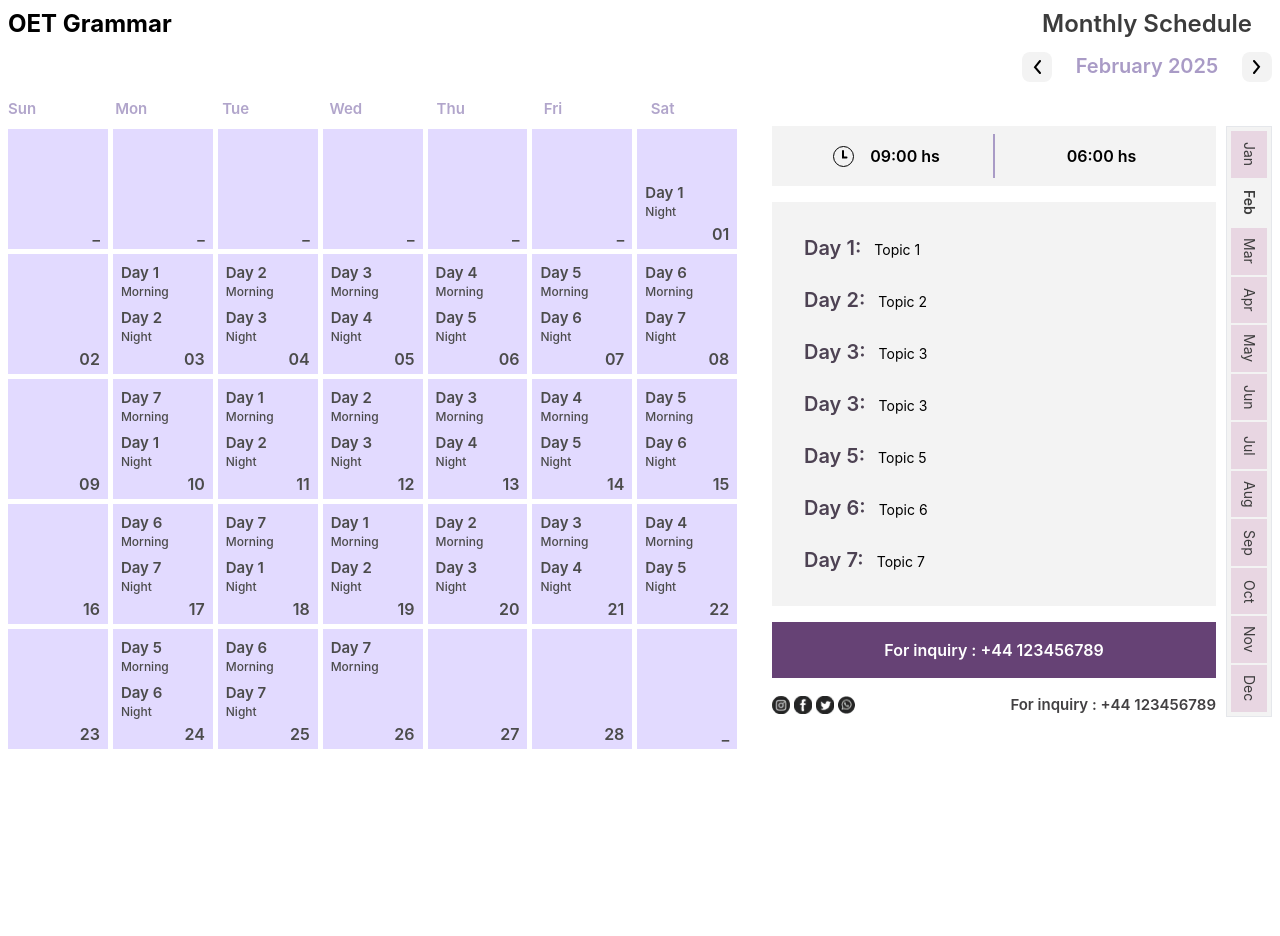
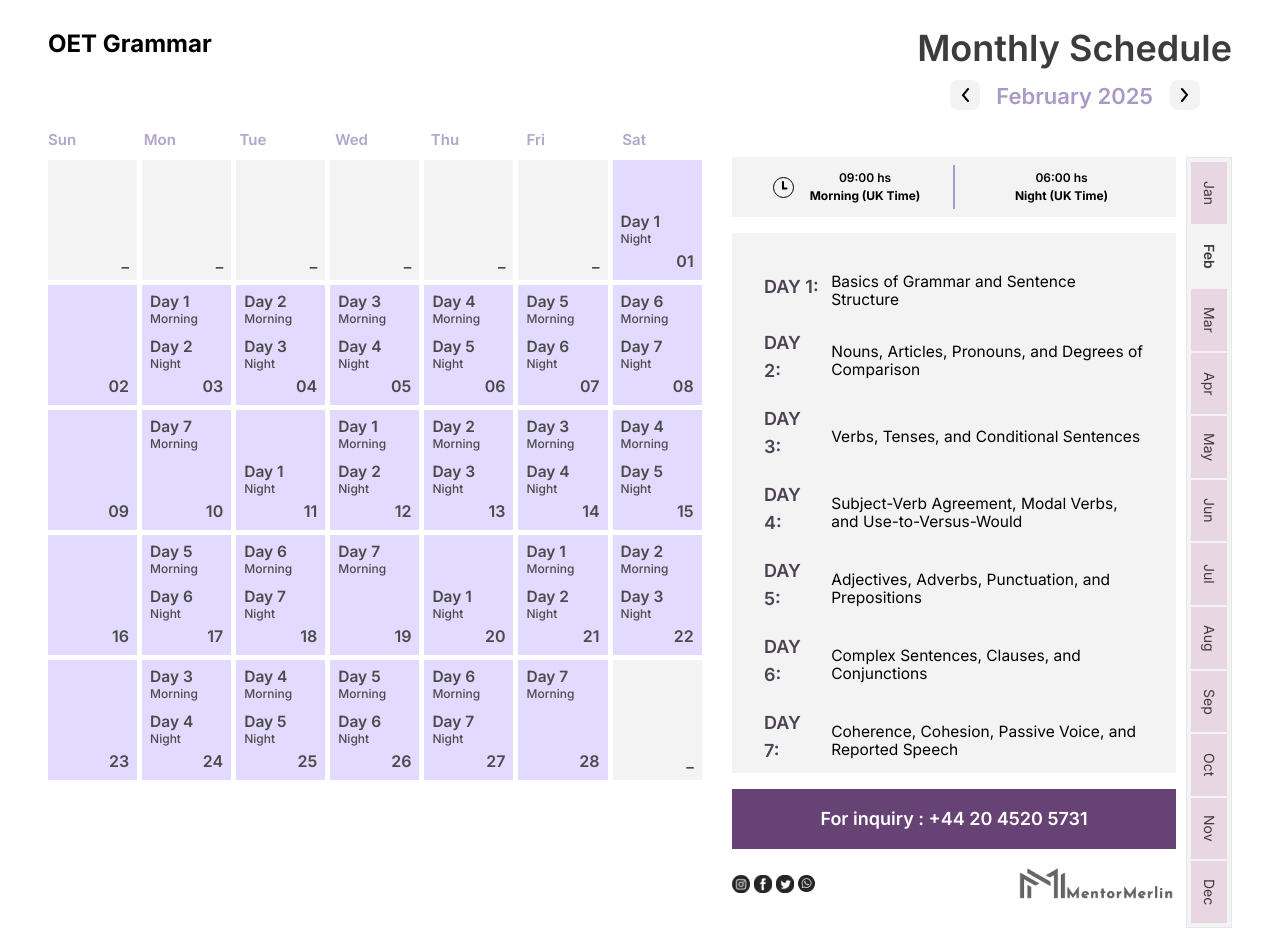
Before and after one commit to Sibin025/class_info, a React (Vite) app: page / in a window 1280 px wide. Before the commit the page ends 800 px from the top, so only its background shows below. Built offline with nearby package versions, Linux system fonts and the light colour scheme.

Commit message:
styles-changes-done

```diff
--- a/index.html
+++ b/index.html
@@ -1,10 +1,16 @@
-<!doctype html>
+<!DOCTYPE html>
 <html lang="en">
   <head>
     <meta charset="UTF-8" />
-    <link rel="icon" type="image/svg+xml" href="/vite.svg" />
+    <link rel="icon" type="image/svg+xml" href="https://mentormerlin.com/wp-content/uploads/2023/12/cropped-mentormerlin-32x32.webp" />
+    <link rel="preconnect" href="https://fonts.googleapis.com" />
+    <link rel="preconnect" href="https://fonts.gstatic.com" crossorigin />
+    <link
+      href="https://fonts.googleapis.com/css2?family=Inter:ital,opsz,wght@0,14..32,100..900;1,14..32,100..900&display=swap"
+      rel="stylesheet"
+    />
     <meta name="viewport" content="width=device-width, initial-scale=1.0" />
-    <title>Class Management App</title>
+    <title>Class Information</title>
   </head>
   <body>
     <div id="root"></div>
--- a/src/Pages/Home.jsx
+++ b/src/Pages/Home.jsx
@@ -32,15 +32,20 @@ const Home = () => {
 
   return (
     <>
+      <section className="md:mt-7 md:mx-10">
         <div className="m-2 xs:m6 min-w-[600px] xs:overflow-auto  box-border flex flex-col gap-4">
           <div className="flex justify-between w-full">
-          <h1 className="text-black text-2xl font-bold">OET Grammar </h1>
+            <h1 className="text-black text-2xl font-bold text-center">OET Grammar </h1>
             <div className="flex items-center flex-col gap-3">
-            <span className="text-[#3C3C3C] text-2xl font-semibold">
+              <span className="text-[#3C3C3C] text-4xl font-semibold">
                 Monthly Schedule
               </span>
               <div>
-              <MonthChangeSlider year={year} month={month} isAvailable={isAvailable} />
+                <MonthChangeSlider
+                  year={year}
+                  month={month}
+                  isAvailable={isAvailable}
+                />
               </div>
             </div>
           </div>
@@ -59,6 +64,7 @@ const Home = () => {
             </div>
           </div>
         </div>
+      </section>
     </>
   );
 };
--- a/src/components/Box.jsx
+++ b/src/components/Box.jsx
@@ -1,20 +1,15 @@
 import { useSelector } from "react-redux";
 
 const Box = ({ data, date, isDisabled = false }) => {
-  const haveNightClass =
-    data?.night_class_info !== undefined || data?.night_class_info !== null;
-  const haveMorningClass =
-    data?.morning_class_info !== undefined || data?.morning_class_info !== null;
-
   return (
     <div
-      className={`p-2 w-full h-full flex flex-col text-[#4B4B4B] justify-between bg-tertiary gap-1`}
+      className={`p-2 w-full h-full flex flex-col text-[#4B4B4B] justify-betweengap-1 ${date === '_' ? 'bg-primary' : 'bg-tertiary'}`}
     >
       <div className="font-medium flex flex-col gap-[6px] min-h-[81px]">
         <div className="min-h-[39px]">
           {data?.morning_class_info && (
             <>
-              <h1 className="font-semibold text-[15px]">
+              <h1 className="font-semibold text-[15.5px] leading-[18px]">
                 Day {data?.morning_class_info?.day}
               </h1>
               <p className="text-xs">Morning</p>
@@ -25,7 +20,7 @@ const Box = ({ data, date, isDisabled = false }) => {
         <div className="min-h-[39px]">
           {data?.night_class_info && (
             <>
-              <h1 className="font-semibold text-[15px]">
+              <h1 className="font-semibold text-[15.5px] leading-[18px]">
                 Day {data?.night_class_info?.day}
               </h1>
               <p className="text-xs">Night</p>
@@ -33,7 +28,7 @@ const Box = ({ data, date, isDisabled = false }) => {
           )}
         </div>
       </div>
-      <div className="text-end font-semibold ">{date}</div>
+      <div className="text-end font-semibold">{date}</div>
     </div>
   );
 };
--- a/src/components/MonthChangeSlider.jsx
+++ b/src/components/MonthChangeSlider.jsx
@@ -67,11 +67,11 @@ const MonthChangeSlider = ({ year, month, isAvailable }) => {
         <img src={leftArrow} alt="" />
       </span>
       {isAvailable ? (
-        <span className="text-xl font-semibold text-[#A99BC6]">
+        <span className="text-[22px] font-semibold text-[#A99BC6]">
           {months[month] + " " + year}
         </span>
       ) : (
-      <span className="text-xl font-semibold text-[#A99BC6]">
+      <span className="text-[22px] font-semibold text-[#A99BC6]">
         Not Available
       </span>
       )}
--- a/src/components/SideBar.jsx
+++ b/src/components/SideBar.jsx
@@ -1,59 +1,120 @@
-import clock from '../assets/images/clock.svg';
-import insta from '../assets/images/instagram.svg';
-import whats from '../assets/images/whatsapp.svg';
-import x from '../assets/images/X.svg';
-import fb from '../assets/images/fb.svg';
-import { months } from '../constants/constants';
-import MonthShowCard from './MonthShowCard';
-import { useSelector } from 'react-redux';
+import clock from "../assets/images/clock.svg";
+import insta from "../assets/images/instagram.svg";
+import whats from "../assets/images/whatsapp.svg";
+import x from "../assets/images/X.svg";
+import fb from "../assets/images/fb.svg";
+import { months } from "../constants/constants";
+import MonthShowCard from "./MonthShowCard";
+import { useSelector } from "react-redux";
 
+import logo from "../assets/images/logo.svg";
+import { Link } from "react-router-dom";
 
 const SideBar = () => {
-  const {month:monthNum} = useSelector((store)=> store.slotSelectData);
+  const { month: monthNum } = useSelector((store) => store.slotSelectData);
+
+  const classContents = [
+    {
+      day: "DAY 1",
+      content: "Basics of Grammar and Sentence Structure",
+    },
+    {
+      day: "DAY 2",
+      content: "Nouns, Articles, Pronouns, and Degrees of Comparison",
+    },
+    {
+      day: "DAY 3",
+      content: "Verbs, Tenses, and Conditional Sentences",
+    },
+    {
+      day: "DAY 4",
+      content: "Subject-Verb Agreement, Modal Verbs, and Use-to-Versus-Would",
+    },
+    {
+      day: "DAY 5",
+      content: "Adjectives, Adverbs, Punctuation, and Prepositions",
+    },
+    {
+      day: "DAY 6",
+      content: "Complex Sentences, Clauses, and Conjunctions",
+    },
+    {
+      day: "DAY 7",
+      content: "Coherence, Cohesion, Passive Voice, and Reported Speech",
+    },
+  ];
+
   return (
-    <div className='flex justify-between gap-[10px]'>
-        <div className='flex flex-col gap-4 w-full'>
-           <div className='bg-primary w-full px-2 py-2 flex min-h-[60px] max-h-[20%]'>
-             <div className='border-r-2 border-r-[#A99BC6] flex-1 flex-center gap-4'>
+    <div className="flex justify-between gap-[10px]">
+      <div className="flex flex-col gap-4 w-full">
+        <div className="bg-primary w-full px-2 py-2 flex min-h-[60px] max-h-[20%]">
+          <div className="border-r-2 border-r-[#A99BC6] flex-1 flex-center gap-4">
             <img src={clock} alt="" />
-               <span className='font-semibold'>09:00 hs</span>
-             </div>
-             <div className='flex-1 flex-center font-semibold'>
-             06:00 hs
+            <div className="flex flex-col flex-center">
+              <span className="font-semibold text-[12px]">09:00 hs</span>
+              <span className="font-bold text-[12px]">Morning (UK Time)</span>
             </div>
           </div>
-           <div className='p-8 bg-primary flex flex-col gap-6 h-[70%]'>
-             {
-                [1,2,3,3,5,6,7].map((item)=> (
-                    <div key={item+"s"}>
-                        <span className='text-xl font-semibold text-[#4D4253] me-2'>Day {item}: </span>
-                        <span className='pt-2 text-sm'>Topic {item}</span>
+          <div className="flex-1 flex-center font-semibold flex flex-col">
+            <span className="font-semibold text-[12px]">06:00 hs</span>
+            <span className="font-bold text-[12px]">Night (UK Time)</span>
           </div>
-                ))
-             }
         </div>
-           <button className='bg-secondary w-full p-4 text-white font-semibold cursor-auto' >For inquiry : +44 123456789</button>
-           <div className='flex justify-between items-center'>
-             <div className='flex gap-1'>
+        <div className="p-8 bg-primary flex flex-col gap-5 h-[70%]">
+          {classContents.map((item) => (
+            <div className="flex gap-3 items-center" key={item + "s"}>
+              <div className="text-lg font-semibold text-[#4D4253] w-[15%]">
+                {item?.day}:{" "}
+              </div>
+              <div className="pt-2 text-[15.5px] font-normal leading-[18px] w-[85%]">
+                {item?.content}
+              </div>
+            </div>
+          ))}
+        </div>
+          <button className="bg-secondary w-full p-4 text-white font-semibold cursor-auto text-lg">
+        <Link to={"tel:+442045205731"}>
+            For inquiry : +44 20 4520 5731
+        </Link>
+          </button>
+        <div className="flex justify-between items-center">
+          <div className="flex gap-1">
+            <Link
+              to={"https://www.instagram.com/mentormerlin/?hl=en"}
+              target="_blank"
+            >
               <img src={insta} alt="instagram" />
+            </Link>
+            <Link
+              to="https://www.facebook.com/mentormerlinedu/"
+              target="_blank"
+            >
               <img src={fb} alt="meta" />
+            </Link>
+            <Link to="https://twitter.com/MentorMerlin" target="_blank">
+              {" "}
               <img src={x} alt="x" />
+            </Link>
+            <Link to="https://mentormerl.in/r/chatwithus" target="_blank">
               <img src={whats} alt="whatsapp" />
+            </Link>
           </div>
-             <div className='text-[#424042] font-semibold text-[15px]'>
-               For inquiry : +44 123456789
+          <div className="text-[#424042] font-semibold text-[18px]">
+            <img src={logo} alt="logo" />
           </div>
         </div>
       </div>
-        <div className='flex flex-col border items-stretch gap-[2px] p-1 bg-primary'>
-          {
-            months?.map((item, indx)=> (
-              <MonthShowCard key={indx} month={item.slice(0,3)} isActive={indx == monthNum}/>
-            ))
-          }
+      <div className="flex flex-col border items-stretch gap-[2px] p-1 bg-primary">
+        {months?.map((item, indx) => (
+          <MonthShowCard
+            key={indx}
+            month={item.slice(0, 3)}
+            isActive={indx == monthNum}
+          />
+        ))}
       </div>
     </div>
   );
-}
+};
 
 export default SideBar;
--- a/src/index.css
+++ b/src/index.css
@@ -6,4 +6,4 @@
   .flex-center {
     @apply flex justify-center items-center;
   };
-};
+}
--- a/tailwind.config.js
+++ b/tailwind.config.js
@@ -11,7 +11,7 @@ export default {
         tertiary:"#E2DAFF",
       },
       fontFamily: {
-        sans: ['Inter', 'sans-serif'],
+        sans: ['Inter'],
         custom: ['"Roboto Mono"', 'monospace'],
       },
       screens: {
```
Also changed, not shown: src/assets/images/logo.svg (added), src/lib/utils.js, 6 other files (tests, documents, lock files or other folders). Lines whose indentation alone changed are shown as unchanged.
